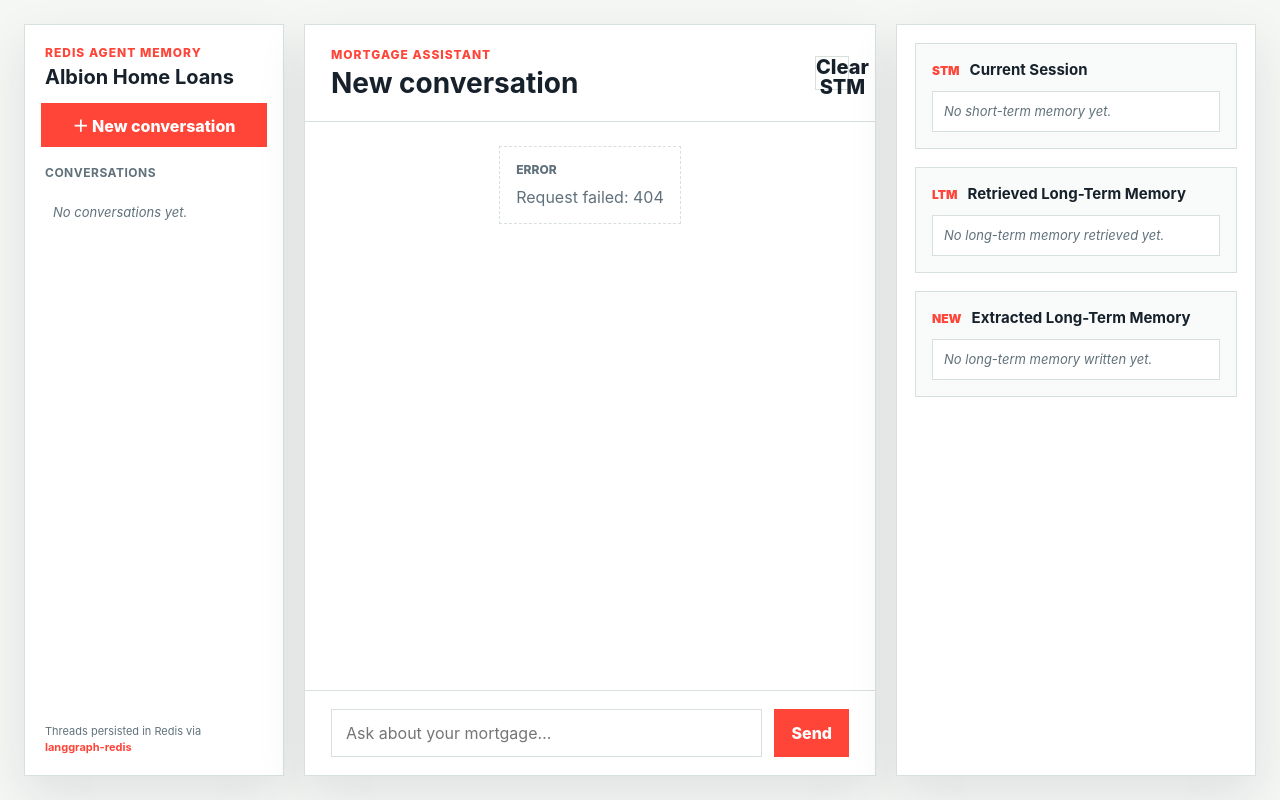
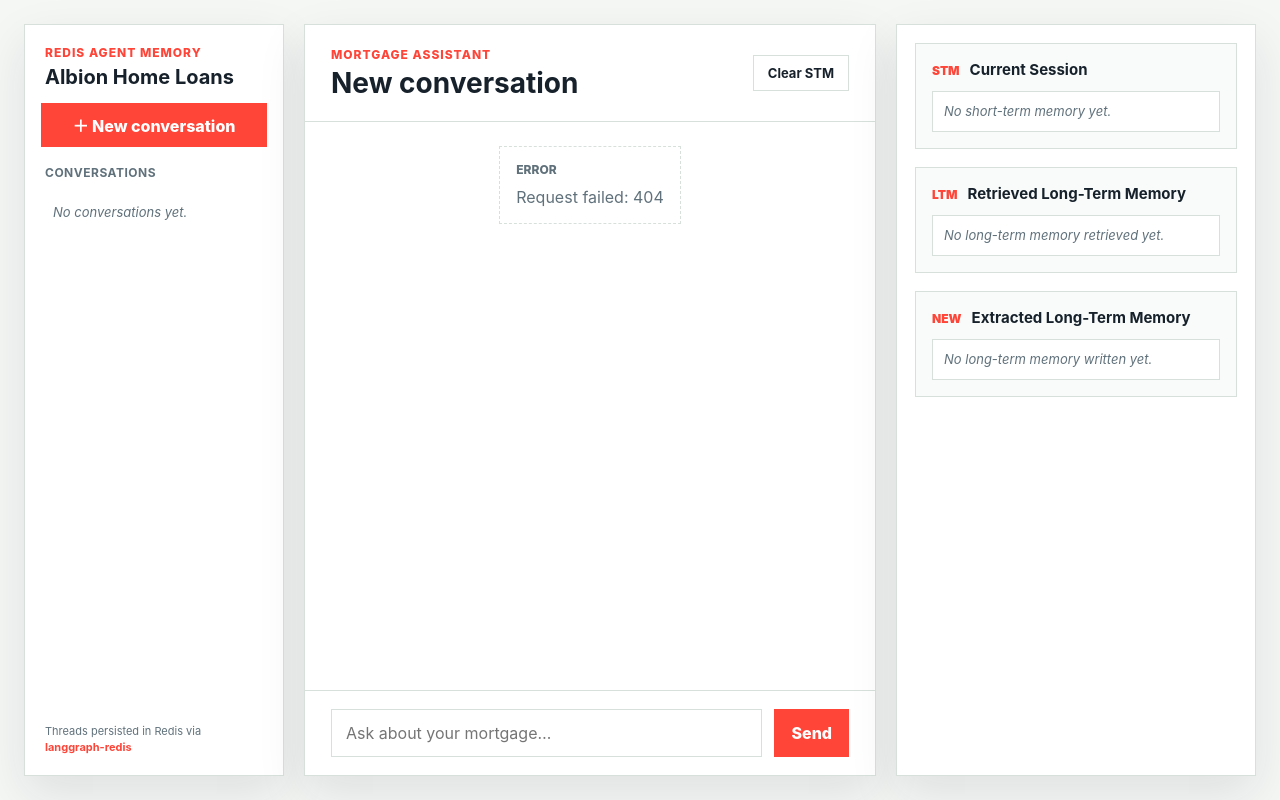
Before and after one commit to redis-developer/redis-agent-memory-with-langgraph-demo, a plain HTML site: page frontend/index.html in a window 1280 px wide. Drawn offline with Linux system fonts and the light colour scheme; no server answers.

Commit message:
Fix Clear STM button: render as one-line pill, not wrapped square
The button kept the 34x34 icon sizing from the old single-character
controls, so the 'Clear STM' label wrapped inside a tiny box. Size it to
content (nowrap, padded) and bump the asset cache-buster.

Co-Authored-By: Claude Opus 4.8 (1M context) <noreply@anthropic.com>

```diff
--- a/frontend/index.html
+++ b/frontend/index.html
@@ -4,7 +4,7 @@
     <meta charset="utf-8" />
     <meta name="viewport" content="width=device-width, initial-scale=1" />
     <title>Albion Home Loans · Mortgage Assistant</title>
-    <link rel="stylesheet" href="/styles.css?v=mortgage-threads" />
+    <link rel="stylesheet" href="/styles.css?v=mortgage-threads-2" />
   </head>
   <body>
     <main class="app-shell">
@@ -86,6 +86,6 @@
       </aside>
     </main>
 
-    <script src="/app.js?v=mortgage-threads"></script>
+    <script src="/app.js?v=mortgage-threads-2"></script>
   </body>
 </html>
--- a/frontend/styles.css
+++ b/frontend/styles.css
@@ -216,15 +216,11 @@ h2 {
 }
 
 .session-actions button {
-  display: inline-grid;
-  width: 34px;
-  min-width: 34px;
-  height: 34px;
-  min-height: 34px;
-  place-items: center;
-  padding: 0;
-  font-size: 20px;
-  line-height: 1;
+  min-height: 36px;
+  padding: 0 14px;
+  font-size: 13px;
+  font-weight: 700;
+  white-space: nowrap;
 }
 
 .messages {
```
